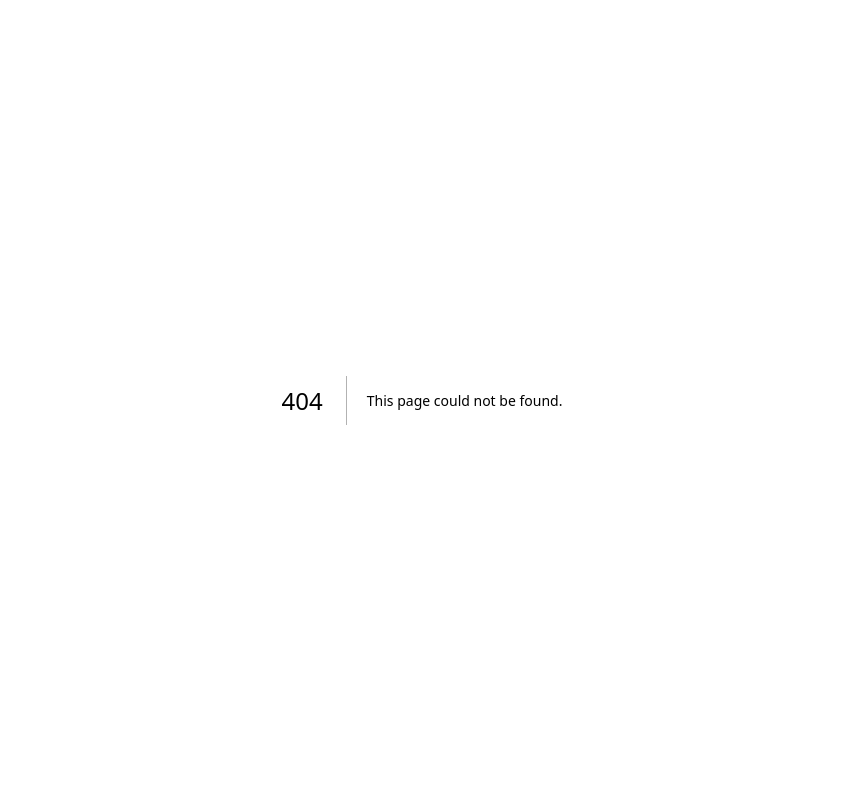
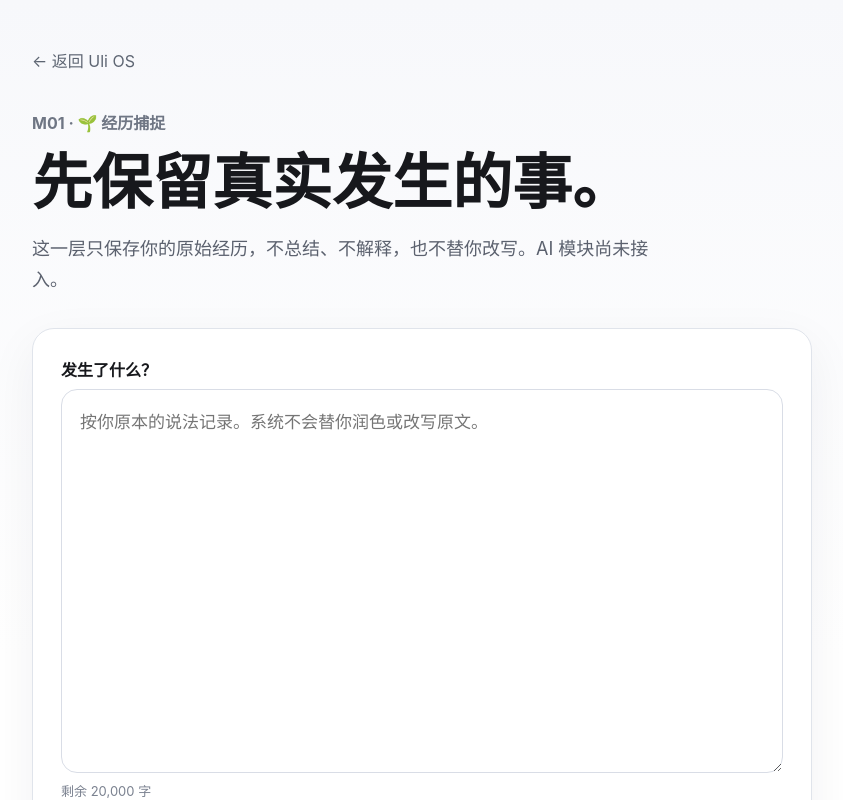
Before and after one commit to yulicccccc/uli-os, a Next.js app in the folder apps/web/: page /capture in a window 1280 px wide. Before the commit this address had no page. Shown: the top 800 px of the page, without its empty margins (218-1061 px from the left). Built offline with nearby package versions, Linux system fonts and the light colour scheme.

Commit message:
feat(m01): add capture module page

```diff
--- /dev/null
+++ b/apps/web/app/capture/page.tsx
@@ -0,0 +1,35 @@
+import Link from "next/link";
+import CaptureForm from "./CaptureForm";
+
+export const dynamic = "force-dynamic";
+
+export default function CapturePage() {
+  return (
+    <main
+      style={{
+        minHeight: "100vh",
+        background: "linear-gradient(180deg, #f7f8fb 0%, #fff 60%)",
+        color: "#17181c",
+        fontFamily: 'Inter, "PingFang SC", "Microsoft YaHei", system-ui, sans-serif',
+      }}
+    >
+      <div style={{ maxWidth: 780, margin: "0 auto", padding: "48px 24px 96px" }}>
+        <Link href="/" style={{ color: "#5d6572", textDecoration: "none" }}>
+          ← 返回 Uli OS
+        </Link>
+        <header style={{ margin: "38px 0 32px" }}>
+          <p style={{ color: "#6f7684", fontWeight: 700 }}>M01 · 🌱 经历捕捉</p>
+          <h1 style={{ margin: "10px 0 16px", fontSize: "clamp(38px, 7vw, 60px)", lineHeight: 1.08 }}>
+            先保留真实发生的事。
+          </h1>
+          <p style={{ maxWidth: 650, color: "#5b616e", fontSize: 18, lineHeight: 1.75 }}>
+            这一层只保存你的原始经历，不总结、不解释，也不替你改写。AI 模块尚未接入。
+          </p>
+        </header>
+        <section style={{ padding: 28, border: "1px solid #e0e4eb", borderRadius: 22, background: "rgba(255,255,255,0.92)", boxShadow: "0 16px 50px rgba(25,32,56,0.06)" }}>
+          <CaptureForm />
+        </section>
+      </div>
+    </main>
+  );
+}
```
